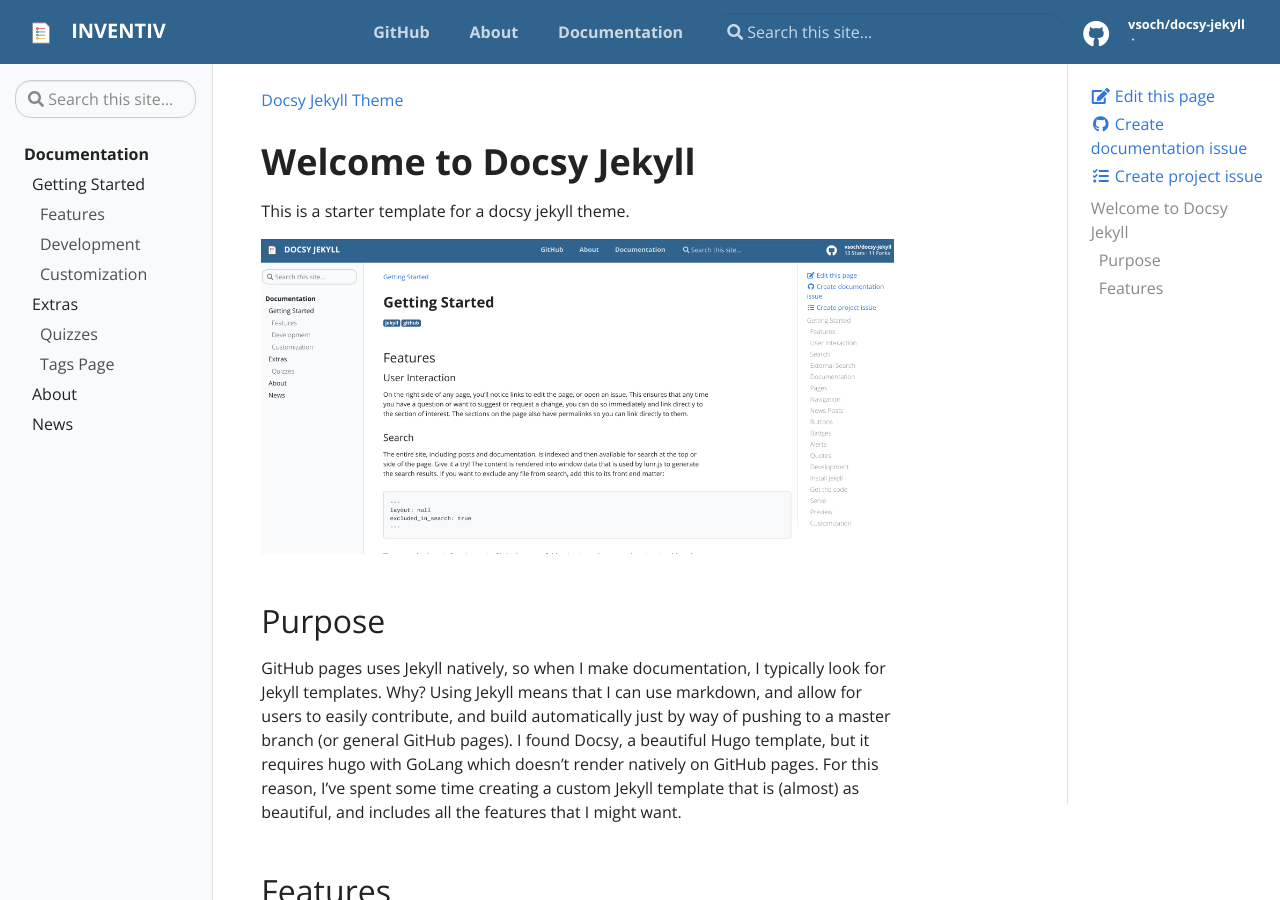
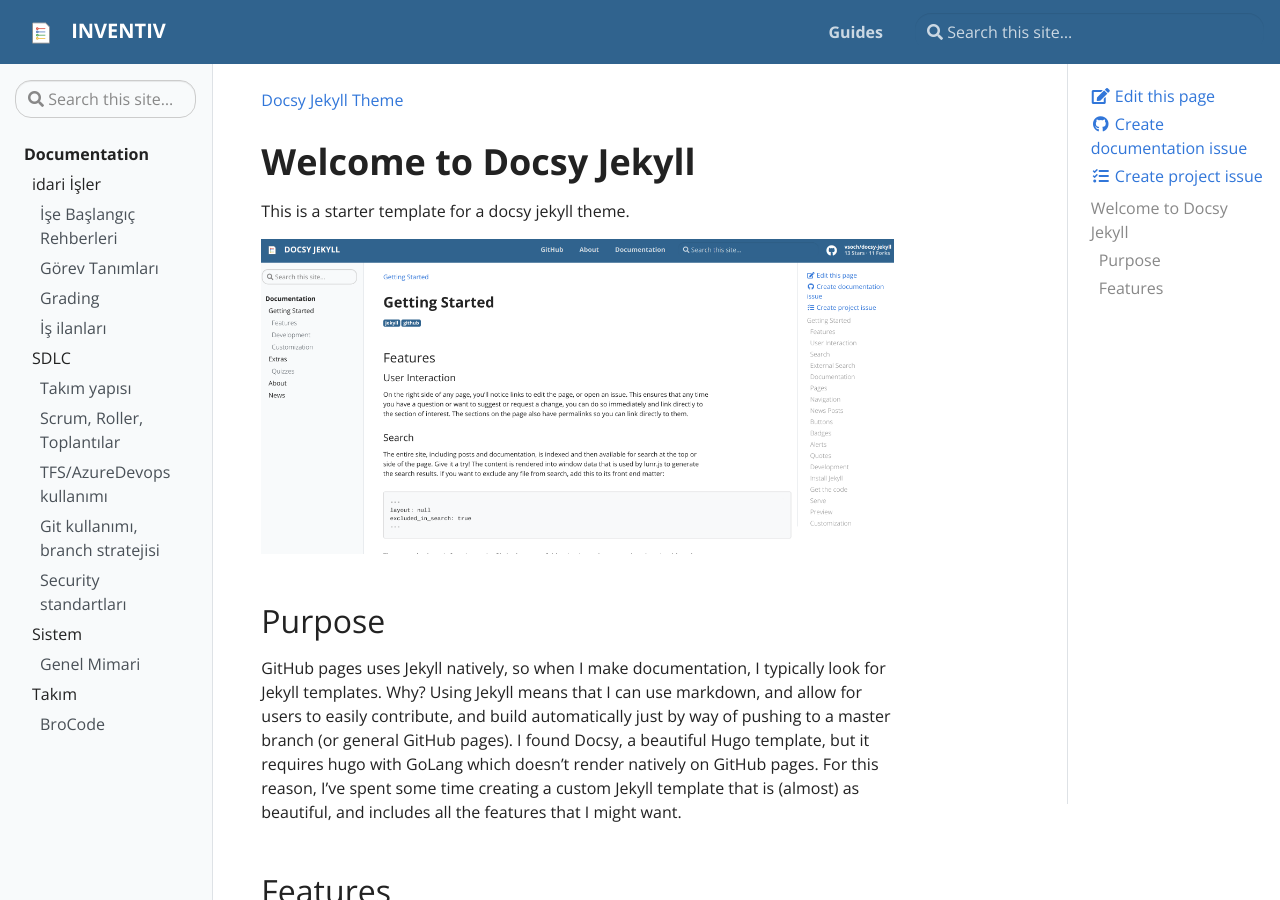
Before and after one commit to ufser/helloPages, a Jekyll site: the page built from pages/index.md, in a window 1280 px wide and 900 px high. Built offline with Jekyll 4.4.1, drawn with Linux system fonts in a browser that asks for light colours.

Commit message:
upate navigation menu

```diff
--- a/_data/navigation.yml
+++ b/_data/navigation.yml
@@ -1,4 +1,2 @@
-- title: About
+- title: Guides
   url: about
-- title: Documentation
-  url: docs
--- a/_data/toc.yml
+++ b/_data/toc.yml
@@ -1,23 +1,59 @@
 - title: Documentation
   url: docs
   links:
-    - title: "Getting Started"
+    - title: "idari İşler"
       url: "docs/getting-started"
       children:
-        - title: Features
+        - title: İşe Başlangıç Rehberleri
           url: "docs/getting-started#getting-started"
-        - title: Development
+        - title:  Görev Tanımları
           url: "docs/getting-started#development"
-        - title: Customization
+        - title: Grading
           url: "docs/getting-started#customization"
-    - title: "Extras"
-      url: "docs/extras"
+        - title: İş ilanları
+          url: "docs/getting-started#customization"
+    - title: "SDLC"
+      url: "docs/sdlc"
       children:
-        - title: Quizzes
-          url: "docs/extras/example-quiz"
-        - title: Tags Page
+        - title: Takım yapısı
+          url: "docs/sdlc/takim-yapisi"
+        - title: Scrum, Roller, Toplantılar
           url: "tags"
-    - title: "About"
+        - title: TFS/AzureDevops kullanımı
+          url: "tags"
+        - title: Git kullanımı, branch stratejisi
+          url: "tags"
+        - title: Security standartları
+          url: "tags"
+    - title: "Sistem"
       url: "about"
-    - title: "News"
-      url: "news"
+      children:
+        - title: Genel Mimari
+          url: ""
+          children:
+            - title: KeyCloak
+              url: "docs/sdlc/takim-yapisi"
+            - title: RabbitMQ
+              url: "tags"
+            - title: Strapi
+              url: "tags"
+            - title: Graylog
+              url: "tags"
+            - title: QlikView/PowerBI
+              url: "tags"
+    - title: "Takım"
+      url: "about"
+      children:
+        - title: BroCode
+          url: ""
+          children:
+            - title: DoD
+              url: "docs/sdlc/takim-yapisi"
+            - title: Retro Notes
+              url: "tags"
+            - title: Strapi
+              url: "tags"
+            - title: Graylog
+              url: "tags"
+            - title: QlikView/PowerBI
+              url: "tags"
--- a/_includes/header.html
+++ b/_includes/header.html
@@ -6,7 +6,6 @@
 	<div class="td-navbar-nav-scroll ml-md-auto" id="main_navbar">
 		<ul class="navbar-nav mt-2 mt-lg-0">{% if site.repo %}
 			<li class="nav-item mr-4 mb-2 mb-lg-0">
-                            <a class="nav-link" href="{{ site.repo }}" target="_blank"><span>GitHub</span></a>
 			</li>{% endif %}{% for link in site.data.navigation %}
 			<li class="nav-item mr-4 mb-2 mb-lg-0">
                             <a class="nav-link" href="{% if link.url %}{{ site.baseurl }}/{{ link.url }}{% else %}{{ link.external_url }}{% endif %}" ><span>{{ link.title }}</span></a>
@@ -17,13 +16,6 @@
  <input type="search" class="form-control td-search-input" placeholder="&#xf002 Search this site…" aria-label="Search this site…" autocomplete="off">
         </div>
 
-	<div class="navbar-nav d-none d-lg-block">
-          <a class="gh-source" data-gh-source="github" href="{{ site.repo }}" title="Go to repository" data-md-state="done">
-          <div class="gh-source__repository">
-            <i class="fab fa fa-github fa-2x" style='padding-right:20px; float:left; margin-top:5px'></i>
-            {{ site.github_user }}/{{ site.github_repo }}
-          <ul class="gh-source__facts"><li class="gh-source__fact" id='stars'></li><li id="forks" class="gh-source__fact"></li></ul></div></a>
-        </div>
       </div>
 
 
```
Also changed, not shown: _includes/sidebar.html (+6 -2 lines).
